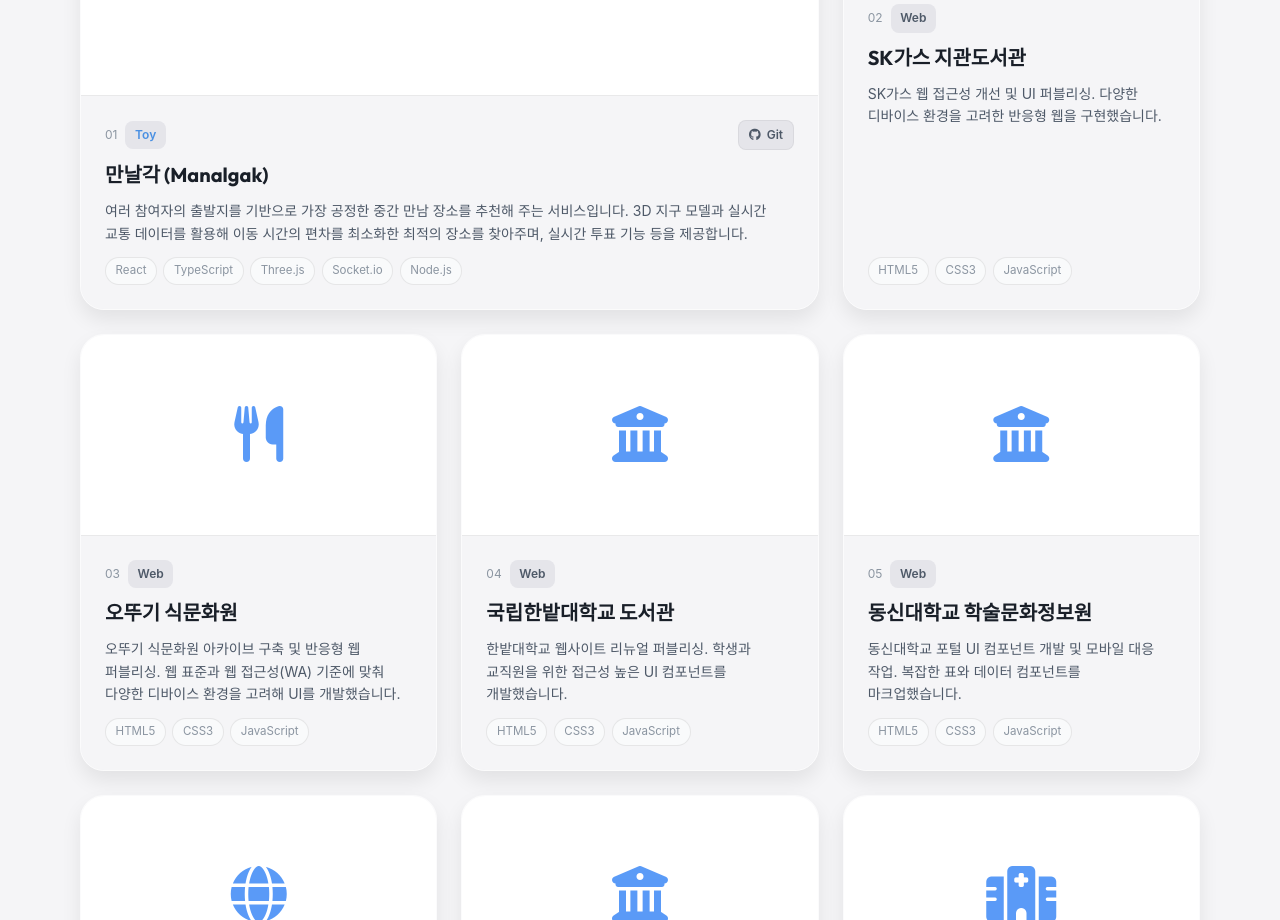
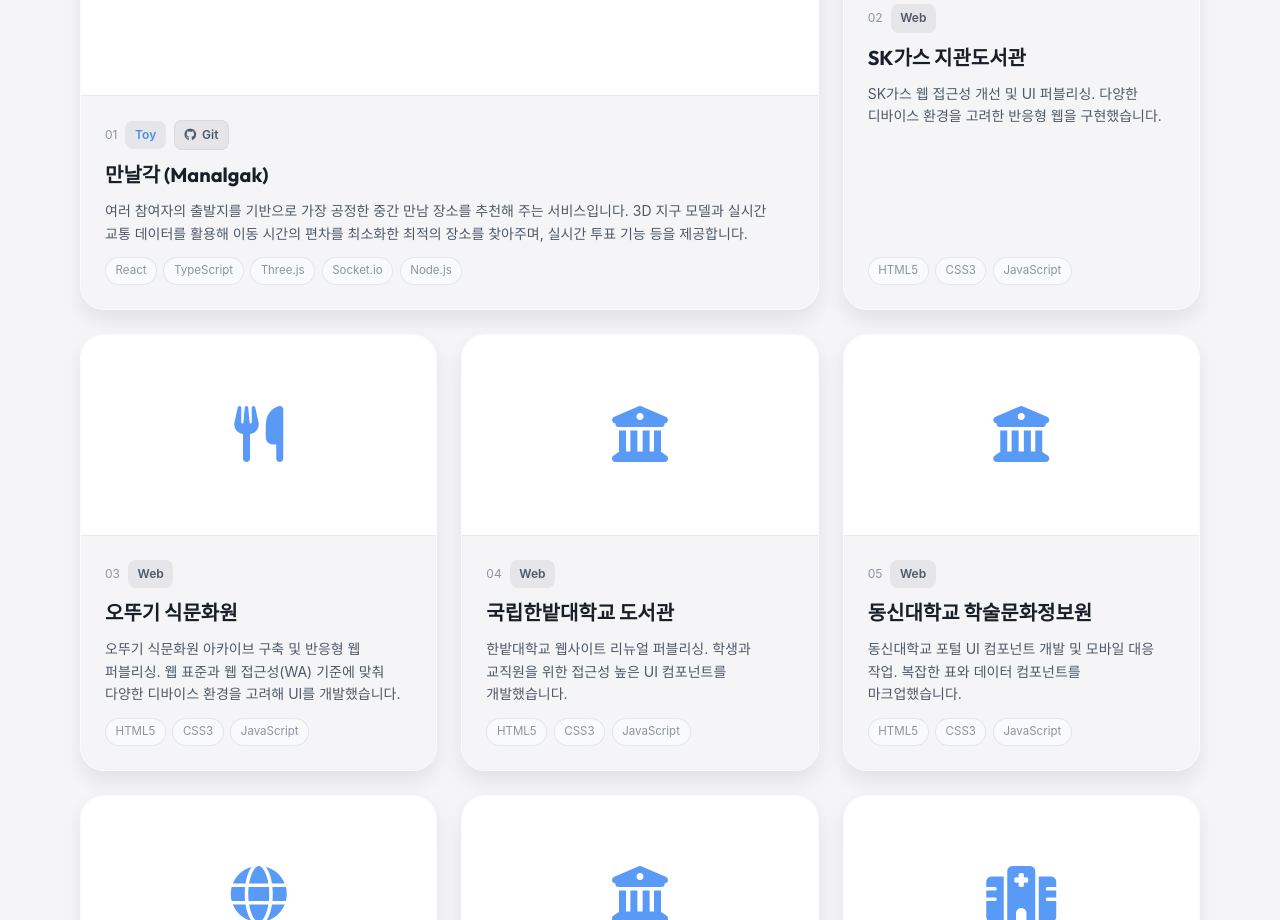
Before and after one commit to hyj9069/portfolio, a React (Vite) app: page / in a window 1280 px wide. Shown: the part 3440-4360 px from the top of the page. Built offline with nearby package versions, Linux system fonts and the light colour scheme; a web font is replaced by a local one.

Commit message:
style: position git button next to toy badge and remove hover translateY animation

```diff
--- a/src/index.css
+++ b/src/index.css
@@ -1548,7 +1548,6 @@
 }
 
 .github-link-btn {
-  margin-left: auto;
   display: inline-flex;
   align-items: center;
   gap: 6px;
@@ -1566,7 +1565,6 @@
   background: var(--clr-accent);
   color: var(--clr-white);
   border-color: var(--clr-accent);
-  transform: translateY(-1px);
 }
 
 .project-title {
```
